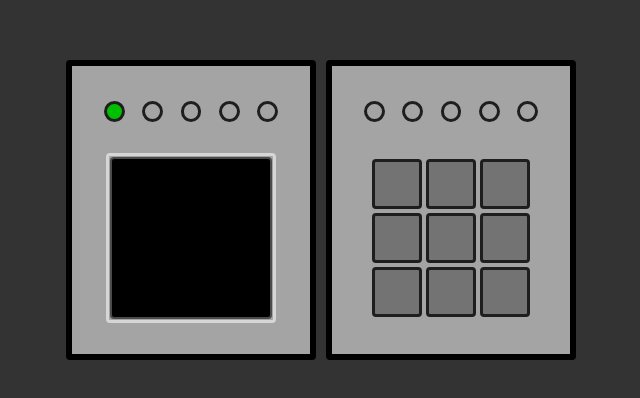
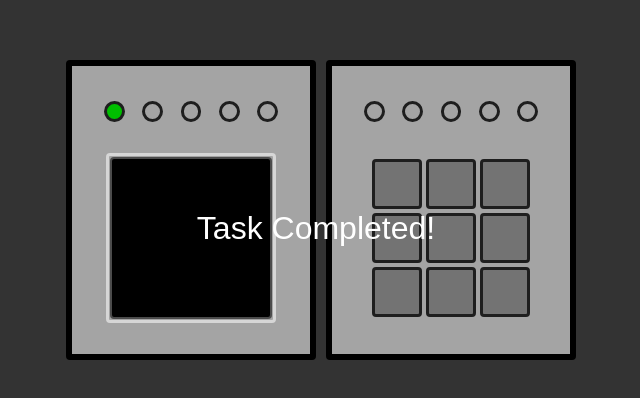
Before and after one commit to deugarteromero/game-memory-task, a plain HTML site: page index.html in a window 1280 px wide. Shown: the part 190-588 px from the top of the page, without its empty margins (324-964 px from the left). Drawn offline with Linux system fonts and the light colour scheme.

Commit message:
Add Font Family + Animation

```diff
--- a/index.html
+++ b/index.html
@@ -56,7 +56,7 @@
       </div>
   </main>
 
-  <div id="popupText" class="noDisplay">
+  <div id="popupText" class="">
     <p>Task Completed!</p>
   </div>
 
--- a/logic.js
+++ b/logic.js
@@ -93,6 +93,9 @@ function verifyUserInput(numArr, userArr) {
         setTimeout( () => {
           element.classList.remove('pass');
         }, 300);
+        // setTimeout( () => {
+
+        // }, 500);
       });
     } else {
       setTimeout( () => {
--- a/style.css
+++ b/style.css
@@ -12,6 +12,7 @@ body {
   place-content: center;
 
   background-color: #333333;
+  font-family: sans-serif;
 }
 
 main {
@@ -106,6 +107,19 @@ main {
   background-color: rgb(0, 190, 0);
 }
 
+/* Text PopUp */
+/*------------*/
+#popupText {
+  position: absolute;
+  transform: translate(0, calc(90vh));
+  animation: textSlideUp 300ms linear forwards;
+
+  font-size: 2rem;
+  width: 100%;
+  text-align: center;
+  color: white;
+}
+
 /* Animations*/
 /*-----------*/
 @keyframes slideDown {
@@ -117,6 +131,12 @@ main {
   }
 }
 
+@keyframes textSlideUp {
+  100% {
+    transform: translate(0, calc(100vh / 2));
+  }
+}
+
 /* Misc */
 /*------*/
 .noDisplay {
```
